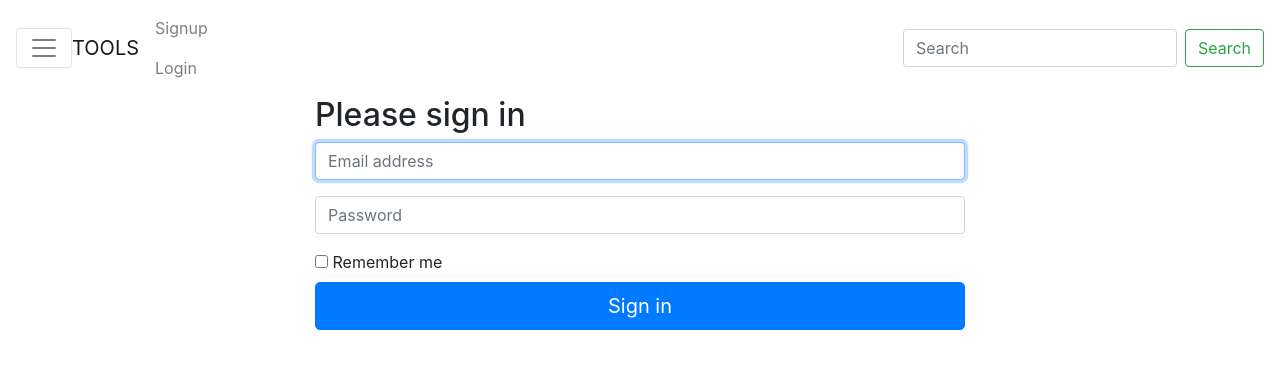
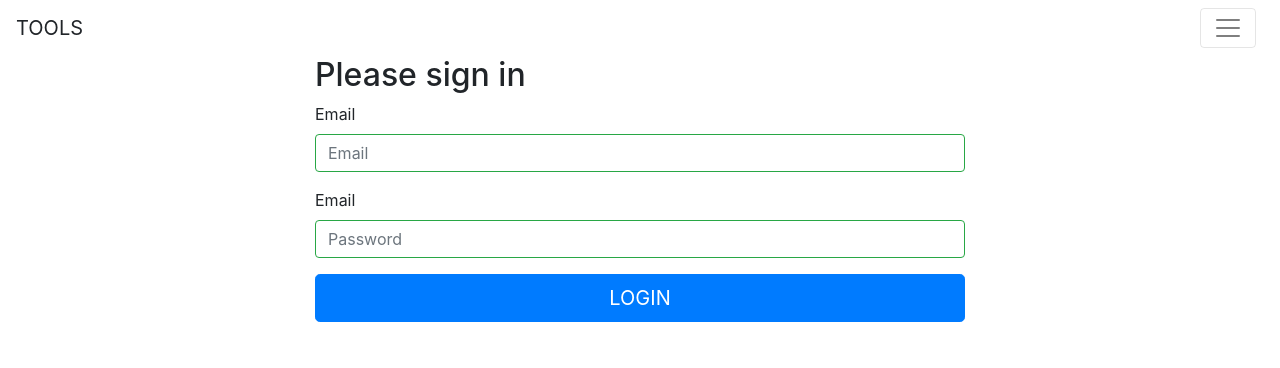
Before and after one commit to saratonite/express-site, a React app: page /login in a window 1280 px wide. Shown: the top 368 px of the page. Built offline with nearby package versions, Linux system fonts and the light colour scheme; the HTML template or start-up script is replaced by a standard one.

Commit message:
:fire: Added reactstrap for ui components :smirk:

```diff
--- a/client/components/pages/Login.js
+++ b/client/components/pages/Login.js
@@ -1,8 +1,8 @@
 import React , { Component } from 'react';
 import { connect } from 'react-redux';
-import {  } from 'react-router-dom';
 import Validator from 'validator';
 import classNames from 'classnames';
+import { Alert , Form, FormGroup, Label, Input, FormFeedback, Button } from 'reactstrap';
 
 import {
   Route,
@@ -89,27 +89,22 @@ class Login extends Component {
         return(
             <div className="container">
 
-               <form className="form-signin" onSubmit={this.doLogin.bind(this)}>
+               <Form className="form-signin" onSubmit={this.doLogin.bind(this)}>
                     <h2 className="form-signin-heading">Please sign in </h2>
-                     { globalError&& <div className="alert alert-danger">{globalError}</div> }
-                    <div className={classNames("form-group",{'has-danger':errors.email}) }>
-                        <label htmlFor="inputEmail" className="sr-only">Email address</label>
-                        <input type="text" name="email" id="inputEmail" value={this.state.email} onChange={this.handleInputOnChange} className="form-control" placeholder="Email address"  autoFocus />
-                         { errors.email && <div className="form-control-feedback">{errors.email}</div> }
-                    </div>
-                    <div className={classNames("form-group",{'has-danger':errors.password}) }>
-                         <label htmlFor="inputPassword" className="sr-only">Password</label>
-                         <input type="password" name="password" id="inputPassword" value={this.state.password} onChange={this.handleInputOnChange} className="form-control" placeholder="Password"  />
-                          { errors.password && <div className="form-control-feedback">{errors.password}</div> }
-                    </div>
+                     { globalError&& <Alert color="danger">{globalError}</Alert>}
+                     <FormGroup>
+                         <Label>Email</Label>
+                         <Input name="email" value={this.state.email} onChange={this.handleInputOnChange} placeholder="Email" valid={!errors.email}/>
+                          { errors.email && <FormFeedback>{errors.email}</FormFeedback> }
+                     </FormGroup>
+                     <FormGroup>
+                         <Label>Email</Label>
+                         <Input name="password" value={this.state.password} onChange={this.handleInputOnChange} placeholder="Password" valid={!errors.password}/>
+                          { errors.password && <FormFeedback>{errors.password}</FormFeedback> }
+                     </FormGroup>
 
-                    <div className="checkbox">
-                        <label>
-                            <input type="checkbox" value="remember-me" /> Remember me
-                        </label>
-                    </div>
-                    <button className="btn btn-lg btn-primary btn-block" type="submit">Sign in</button>
-                </form>
+                    <Button color="primary" size="lg" block>LOGIN</Button>
+                </Form>
             </div>
         )
     }
--- a/client/components/pages/Signup.js
+++ b/client/components/pages/Signup.js
@@ -3,7 +3,7 @@ import { connect } from 'react-redux';
 import Validator from 'validator';
 import classNames from 'classnames';
 import { Link } from 'react-router-dom';
-
+import { Alert , Form, FormGroup, Label, Input, FormFeedback, Button } from 'reactstrap';
 import { register } from '../../actions/auth-action';
 
 // TODO: Connect to redux store
@@ -24,7 +24,6 @@ class Signup extends Component {
 
     componentDidMount() {
 
-        console.log(this.props);
     }
 
     handleInputOnChange(e) {
@@ -109,43 +108,47 @@ class Signup extends Component {
 
                     {
                         globalError &&
-                        <div className="alert alert-danger">
-                             { globalError }
-                        </div>
+                        <Alert color="danger">
+                            { globalError }
+                        </Alert>
                     }
 
                     {
                         successMessage &&
-                        <div className="alert alert-info">
-                            Successfully registered, Please login  <Link to="/login">Login</Link>
-                        </div>
+
+                        <Alert color="info">
+                           Successfully registered, Please login  <Link to="/login">Login</Link>
+                        </Alert>
+
+
                     }
 
                     {
                         !userCreated &&
-                         <form className="form-signin" onSubmit={this.handleFormSubmit}>
-                        <div className={classNames("form-group",{'has-danger':errors.email}) }>
-                        <label htmlFor="inputEmail" className="sr-only">Email address</label>
-                        <input   name="email" onChange={ this.handleInputOnChange } id="inputEmail" className="form-control" placeholder="Email address" autoFocus />
-                        { errors.email && <div className="form-control-feedback">{errors.email}</div> }
+                         <Form className="form-signin" onSubmit={this.handleFormSubmit}>
+                            <FormGroup>
+                            <Label htmlFor="inputEmail" className="sr-only">Email address</Label>
+                            <Input  name="email" onChange={ this.handleInputOnChange } placeholder="Email" valid={!errors.email} />
+                                { errors.email && <FormFeedback>{errors.email}</FormFeedback> }
 
-                        </div>
-                        <div className={classNames("form-group",{'has-danger':errors.password}) }>
-                            <label htmlFor="inputPassword" className="sr-only">Password</label>
-                            <input type="password" name="password" onChange={ this.handleInputOnChange } id="inputPassword" className="form-control" placeholder="Password" />
-                            { errors.password && <div className="form-control-feedback">{errors.password}</div> }
-                        </div>
-                        <div className={classNames("form-group",{'has-danger':errors.confirmPassword}) }>
-                            <input type="password" name="confirmPassword" onChange={ this.handleInputOnChange } id="inputPassword" className="form-control" placeholder="Confirm Password" />
-                            { errors.confirmPassword && <div className="form-control-feedback">{errors.confirmPassword}</div> }
-                        </div>
-                        <div className="checkbox">
-                        <label>
-                            <input type="checkbox" name="remember" onChange={this.handleInputOnChange}  /> I agree
-                        </label>
-                        </div>
-                        <button className="btn btn-lg btn-primary btn-block" type="submit">Start</button>
-                     </form>
+                        </FormGroup>
+
+                        <FormGroup>
+                            <Label htmlFor="inputEmail" className="sr-only">Password</Label>
+                            <Input type="password"  name="password" onChange={ this.handleInputOnChange } placeholder="Password" valid={!errors.password} />
+                                { errors.password && <FormFeedback>{errors.password}</FormFeedback> }
+
+                        </FormGroup>
+
+                        <FormGroup>
+                            <Label htmlFor="inputEmail" className="sr-only">Confirm Password</Label>
+                            <Input type="password"  name="confirmPassword" onChange={ this.handleInputOnChange } placeholder="Retype password" valid={!errors.confirmPassword} />
+                                { errors.confirmPassword && <FormFeedback>{errors.confirmPassword}</FormFeedback> }
+
+                        </FormGroup>
+
+                        <Button color="primary" size="lg" block>CREATE</Button>
+                     </Form>
 
                     }
 
--- a/client/components/shared/Navigation.js
+++ b/client/components/shared/Navigation.js
@@ -1,5 +1,5 @@
 import React , { Component } from 'react';
-
+import { Collapse, Navbar, NavbarToggler, NavbarBrand, Nav, NavItem, NavLink } from 'reactstrap';
 import {
   Link
 } from 'react-router-dom'
@@ -8,50 +8,72 @@ import { connect } from 'react-redux';
 
 class Navigation extends Component {
 
-    links() {
+    constructor(props) {
+        super(props);
 
-         let { isAuth } = this.props;
+        this.toggleNavbar = this.toggleNavbar.bind(this);
+        this.state = {
+        collapsed: true
+        };
+    }
 
-         if(isAuth) {
+    toggleNavbar() {
+        this.setState({
+        collapsed: !this.state.collapsed
+        });
+    }
 
-             return (
-                 <ul className="navbar-nav mr-auto">
-                    <li className="nav-item" role="presentation"><Link className="nav-link" to="/">Home</Link></li>
-                    <li className="nav-item" role="presentation"><Link className="nav-link" to="/about">About</Link></li>
-                    <li className="nav-item" role="presentation"><Link className="nav-link" to="/logout">Logout</Link></li>
-                </ul>
-             )
-         }
 
-         return (
-             <ul className="navbar-nav mr-auto">
+    authLinks() {
 
-                    <li className="nav-item" role="presentation"><Link className="nav-link" to="/signup">Signup</Link></li>
-                    <li className="nav-item" role="presentation"><Link className="nav-link" to="/login">Login</Link></li>
-            </ul>
-         )
+            return(
+                 <Nav navbar>
+                        <NavItem>
+                            <Link className="nav-link" to="/">HOME</Link>
+                        </NavItem>
+                        <NavItem>
+                            <Link className="nav-link" to="/about">ABOUT</Link>
+                        </NavItem>
+                </Nav>
+            )
+    }
 
+    guestLinks() {
+         return(
+                 <Nav navbar>
+                        <NavItem>
+                            <Link className="nav-link" to="/login">LOGIN</Link>
+                        </NavItem>
+                        <NavItem>
+                            <Link className="nav-link" to="/signup">SIGNUP</Link>
+                        </NavItem>
+                </Nav>
+            )
     }
 
     render() {
 
+        let { isAuth } = this.props;
+
+        return(
+            <Navbar color="faded" light>
+                <NavbarBrand className="mr-auto">TOOLS</NavbarBrand>
+                <NavbarToggler onClick={this.toggleNavbar} className="mr-2" />
+                <Collapse isOpen={!this.state.collapsed} navbar>
+
+                    { isAuth &&
+                        this.authLinks()
+                    }
 
 
+                    {
+                        !isAuth &&
 
-        return(
-            <nav className="navbar navbar-toggleable-md navbar-light bg-faded">
-                 <button className="navbar-toggler navbar-toggler-right" type="button" data-toggle="collapse" data-target="#navbarSupportedContent" aria-controls="navbarSupportedContent" aria-expanded="false" aria-label="Toggle navigation">
-                <span className="navbar-toggler-icon"></span>
-            </button>
-            <Link to="/" className="navbar-brand">TOOLS</Link>
+                        this.guestLinks()
+                    }
 
-                { this.links() }
-
-                <form className="form-inline my-2 my-lg-0">
-                <input className="form-control mr-sm-2" type="text" placeholder="Search"/>
-                <button className="btn btn-outline-success my-2 my-sm-0" type="submit">Search</button>
-                </form>
-            </nav>
+                </Collapse>
+             </Navbar>
         )
     }
 }
--- a/package.json
+++ b/package.json
@@ -14,7 +14,7 @@
     "axios": "^0.16.2",
     "bcrypt": "^1.0.2",
     "body-parser": "^1.17.1",
-    "bootstrap": "^4.0.0-alpha.6",
+    "bootstrap": "^4.0.0-beta",
     "classnames": "^2.2.5",
     "cookie-parser": "^1.4.3",
     "express": "^4.15.2",
@@ -25,6 +25,7 @@
     "react-dom": "^15.6.1",
     "react-redux": "^5.0.5",
     "react-router-dom": "^4.1.1",
+    "reactstrap": "^5.0.0-alpha.3",
     "redux": "^3.7.0",
     "redux-thunk": "^2.2.0",
     "validator": "^7.0.0"
--- a/routes/api/user.js
+++ b/routes/api/user.js
@@ -54,7 +54,6 @@ route.post('/',function(req,res) {
         User.create(userObject,function(err){
 
             if(err)  {
-                console.log(err)
                 let error = err.code == 11000 ? 'Email already exists!' : 'Unknown errror';
                 res.status(428).json({message:error})
                 return;
--- a/views/master.html
+++ b/views/master.html
@@ -32,9 +32,6 @@
         <span class="text-muted">&copy; 2017 Sarath</span>
       </div>
 </footer>
-<script src="https://code.jquery.com/jquery-3.1.1.slim.min.js" integrity="sha384-A7FZj7v+d/sdmMqp/nOQwliLvUsJfDHW+k9Omg/a/EheAdgtzNs3hpfag6Ed950n" crossorigin="anonymous"></script>
-<script src="https://cdnjs.cloudflare.com/ajax/libs/tether/1.4.0/js/tether.min.js" integrity="sha384-DztdAPBWPRXSA/3eYEEUWrWCy7G5KFbe8fFjk5JAIxUYHKkDx6Qin1DkWx51bBrb" crossorigin="anonymous"></script>
-<script src="https://maxcdn.bootstrapcdn.com/bootstrap/4.0.0-alpha.6/js/bootstrap.min.js" integrity="sha384-vBWWzlZJ8ea9aCX4pEW3rVHjgjt7zpkNpZk+02D9phzyeVkE+jo0ieGizqPLForn" crossorigin="anonymous"></script>
 <script src="/assets/app.js"></script>
 </body>
 
```
Also changed, not shown: 2 other files (tests, documents, lock files or other folders).
